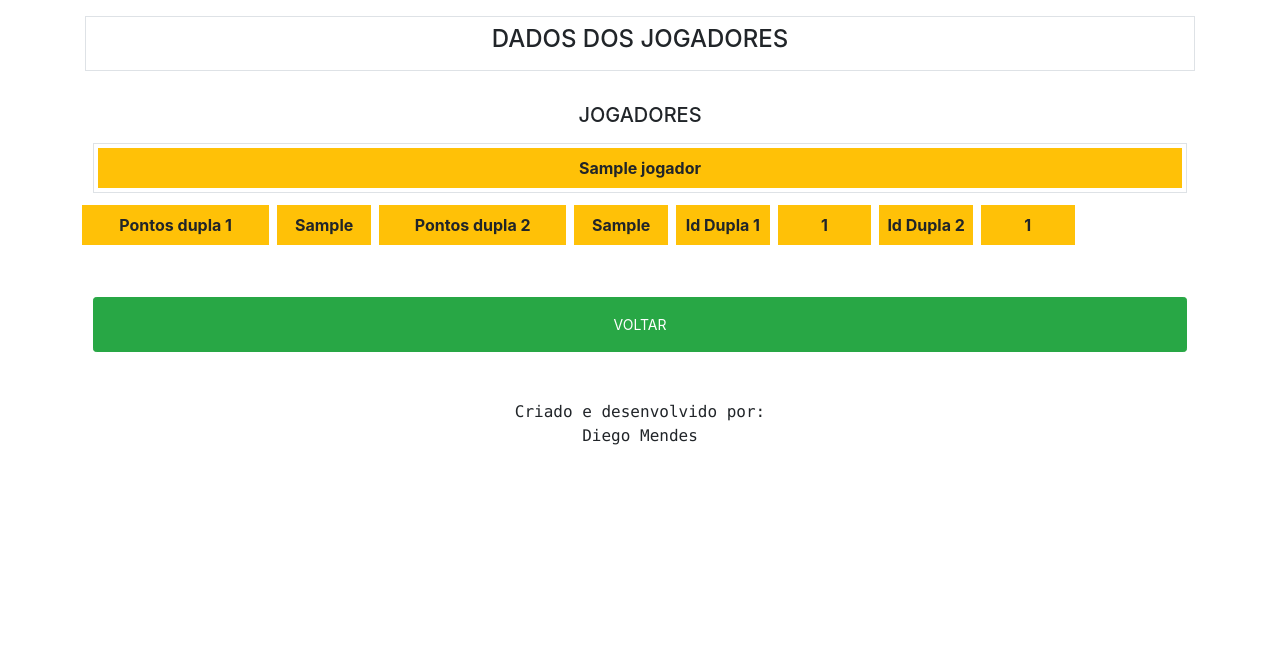
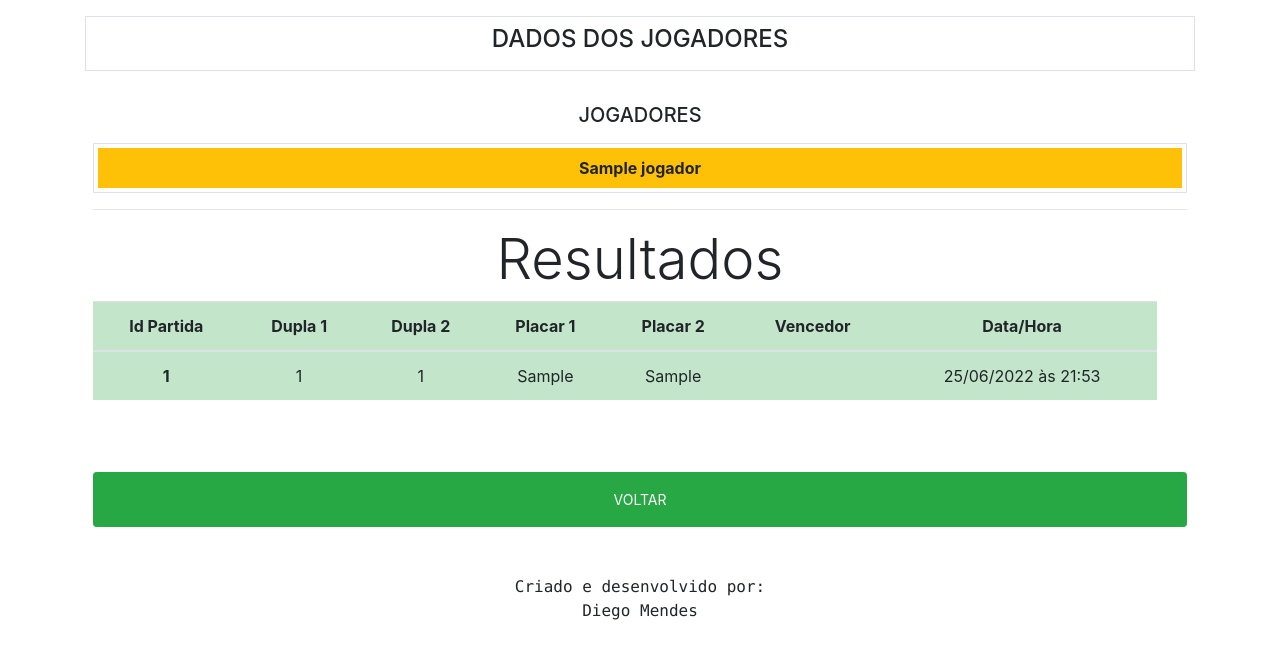
Before and after one commit to diegomendes257/gestaoDomino, a PHP site: page /consultaJogador.php in a window 1280 px wide. Shown: the top 659 px of the page. Run offline with PHP 8.4, Linux system fonts and the light colour scheme; tables that the repository leaves empty or names only in its code hold one stand-in row (values such as "Sample post"); data that the repository does not hold is empty.

Commit message:
exibir dados da partida

```diff
--- a/Jogador.php
+++ b/Jogador.php
@@ -205,20 +205,21 @@
             //$consultaPartidas->bindValue(":id", $pontuaBatida);
             $consultaPartidas->execute();
 
-            while($partida = $consultaPartidas->fetch(PDO::FETCH_ASSOC)){
-                echo '<div class="row">
-                <div class="col-2 text-center p-2 m-1 bg-warning font-weight-bold">Pontos dupla 1</div>
-                        <div class="col-1 text-center p-2 m-1 bg-warning font-weight-bold">'.$partida['ponto_duplas_1'].'</div>
-                        <div class="col-2 text-center p-2 m-1 bg-warning font-weight-bold">Pontos dupla 2</div>
-                        <div class="partida col-1 text-center p-2 m-1 bg-warning font-weight-bold">'.$partida['ponto_duplas_2'].'</div>
-                        <div class="col-1 text-center p-2 m-1 bg-warning font-weight-bold">Id Dupla 1</div>
-                        <div class="partida col-1 text-center p-2 m-1 bg-warning font-weight-bold">'.$partida['id_duplas_1'].'</div>
-                        <div class="col-1 text-center p-2 m-1 bg-warning font-weight-bold">Id Dupla 2</div>
-                        <div class="partida col-1 text-center p-2 m-1 bg-warning font-weight-bold">'.$partida['id_duplas_2'].'</div>
-                    </div>
 
 
-                     ';
+            while($partida = $consultaPartidas->fetch(PDO::FETCH_ASSOC)){
+                $data = date_create($partida['dataPartida']);
+                echo '
+                    <tr>
+                        <th scope="row">'.$partida['id_partidas'].'</th>
+                        <td>'.$partida['id_duplas_1'].'</td>
+                        <td>'.$partida['id_duplas_2'].'</td>
+                        <td>'.$partida['ponto_duplas_1'].'</td>
+                        <td>'.$partida['ponto_duplas_2'].'</td>
+                        <td>'.$partida['id_vencedor_FK'].'</td>
+                        <td>'.date_format($data, 'd/m/Y').' às '.date_format($data, 'H:i').'</td>
+                    </tr>
+                    ';
             }
             //$partida = $consultaPartidas->fetch();
 
--- a/consultaJogador.php
+++ b/consultaJogador.php
@@ -28,11 +28,33 @@
             </div>
             <div class="container border">
                 <div class="row">
-                            <?php $j->exibeJogadores(); ?>
+                    <?php $j->exibeJogadores(); ?>
                 </div>
             </div>
-            <div class="mb-2 mt-2">
-                <?php $j->exibePartidas(); ?>
+            <hr>
+            <div class="display-4">
+                Resultados
+            </div>
+            <div class="row container mb-2 mt-2">
+                <table class="table table-success table-hover">
+                    <thead>
+                        <tr>
+                            <th scope="col">Id Partida</th>
+                            <th scope="col">Dupla 1</th>
+                            <th scope="col">Dupla 2</th>
+                            <th scope="col">Placar 1</th>
+                            <th scope="col">Placar 2</th>
+                            <th scope="col">Vencedor</th>
+                            <th scope="col">Data/Hora</th>
+                        </tr>
+                    </thead>
+                    <tbody>
+                        <?php $j->exibePartidas(); ?>
+                    </tbody>
+                </table>
+            </div>
+            <div class="row container">
+
             </div>
             <div class="mb-5 mt-5">
                 <button onclick="window.location.href='index.php';" class="btn btn-sm w-100 btn-success p-3">
```
